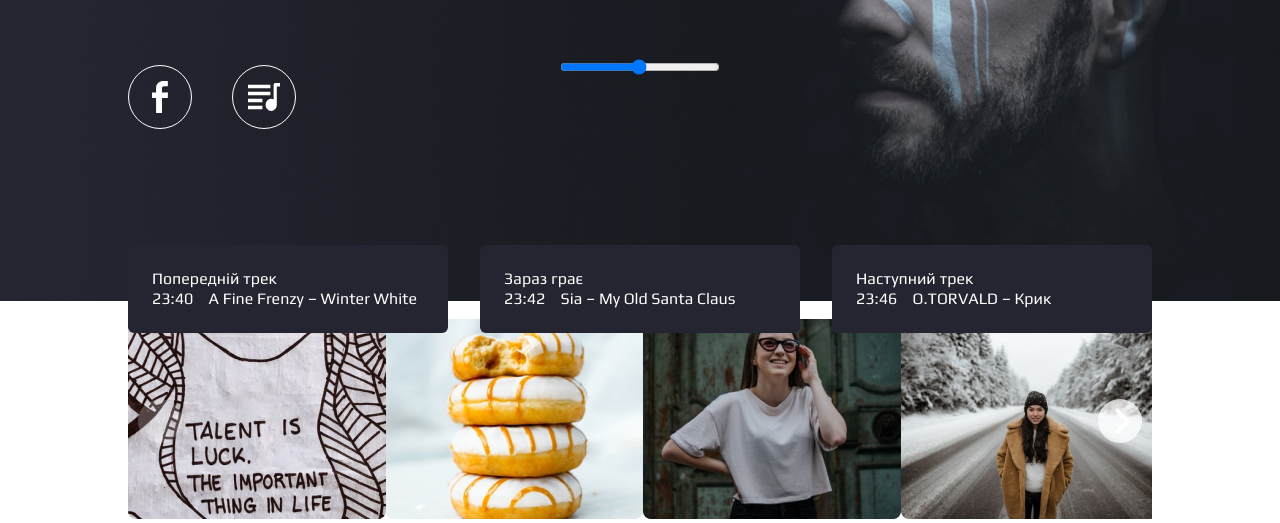
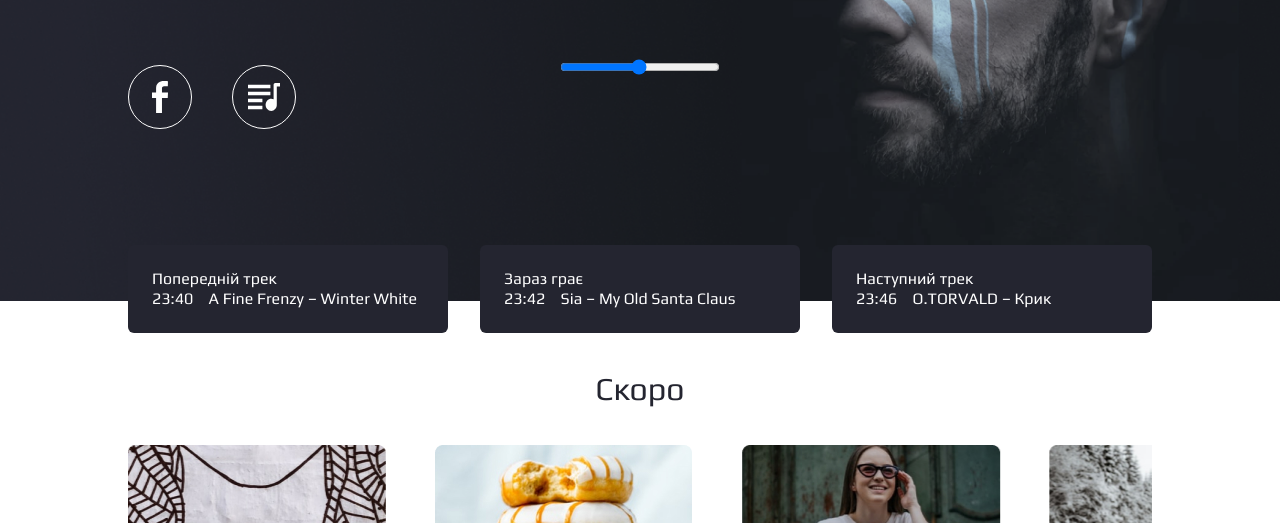
Before and after one commit to olhafastiuk/Radio-CID-FM, a website: page app/index.pug in a window 1280 px wide. Shown: the part 423-946 px from the top of the page. Drawn offline with nearby package versions, Linux system fonts and the light colour scheme; files that its build step writes are made by us from their sources.

Commit message:
Add section2 home page desktop style

```diff
--- a/app/index.pug
+++ b/app/index.pug
@@ -43,17 +43,17 @@ block content
                 p Наступний трек
                 p 23:46 ⠀O.TORVALD – Крик
     section.page-section
-        .slider
-        h2.slider__text Скоро
-        .main-carousel(data-flickity='{ "cellAlign": "left", "contain": true }')
-            .carousel-cell
-                img(src="./images/main/slider-1.jpg", alt="")
-            .carousel-cell
-                img(src="./images/main/slider-2.jpg", alt="")
-            .carousel-cell
-                img(src="./images/main/slider-3.jpg", alt="")
-            .carousel-cell
-                img(src="./images/main/slider-4.jpg", alt="")
+        .sliders
+            h2.sliders__text Скоро
+            .main-carousel(data-flickity='{ "cellAlign": "left", "contain": true, "freeScroll": true, "wrapAround": true, "pageDots": false  }')
+                .carousel-cell
+                    img(src="./images/main/slider-1.jpg", alt="")
+                .carousel-cell
+                    img(src="./images/main/slider-2.jpg", alt="")
+                .carousel-cell
+                    img(src="./images/main/slider-3.jpg", alt="")
+                .carousel-cell
+                    img(src="./images/main/slider-4.jpg", alt="")
     section.page-section
          .order
             .order__block
--- a/app/js/main.js
+++ b/app/js/main.js
@@ -9,3 +9,12 @@ $('.header__play').click( function(){
 $('.top__inner__play').click( function(){
     $('.top__inner__play-btn').toggleClass('playBig');
 });
+
+$('.carousel').flickity({
+    arrowShape: {
+      x0: 20,
+      x1: 60, y1: 50,
+      x2: 60, y2: 50,
+      x3: 20
+    }
+  });
--- a/app/scss/main.scss
+++ b/app/scss/main.scss
@@ -148,6 +148,50 @@
     }
 }
 
+.sliders{
+    margin-top:64px;
+    display: flex;
+    flex-direction: column;
+    justify-content: center;
+    align-items: center;
+
+    &__text{
+        text-align: center;
+        @extend%play;
+        font-size: 32px;
+        line-height: 150%;
+        color: #242530;
+        margin-bottom: 32px;
+    }
+
+    & .main-carousel{
+        width: 100%;
+        margin-bottom: 80px;
+    }
+
+    & .carousel-cell{
+        width: 25%;
+        margin-left: 5%;
+    }
+
+}
+.flickity-button {
+        background: none;
+        &-icon {
+            fill: black;
+        }
+    }
+.flickity-prev-next-button {
+    width: 35px;
+    height: 70px;
+}
+
+.flickity-prev-next-button.previous {
+  left: -90px;
+}
+.flickity-prev-next-button.next {
+  right: -90px;
+}
 
 
 
```
Also changed, not shown: app/css/main.css, app/index.html.
